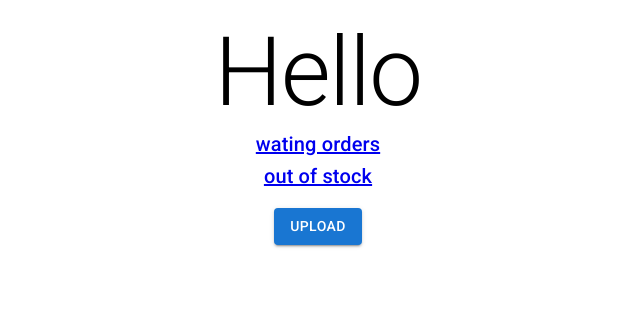
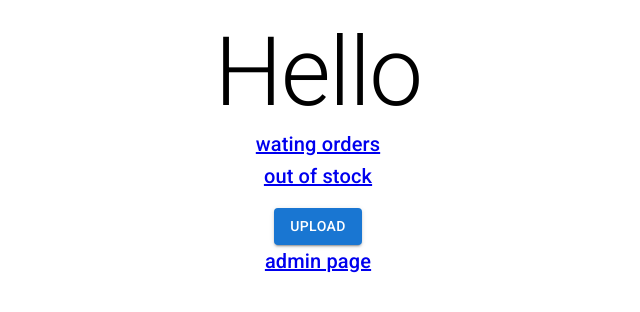
Before and after one commit to 1hakusai1/cloud-pos, a React (Create React App) app in the folder cloud-pos-front/: page /#/ in a window 1280 px wide. Shown: the top 312 px of the page, without its empty margins (322-962 px from the left). Built offline with nearby package versions, Linux system fonts and the light colour scheme.

Commit message:
管理者ページを追加

```diff
--- a/cloud-pos-front/src/index.tsx
+++ b/cloud-pos-front/src/index.tsx
@@ -2,6 +2,7 @@ import React from 'react';
 import ReactDOM from 'react-dom/client';
 import { HashRouter, Route, Routes } from 'react-router-dom';
 import './index.css';
+import { Admin } from './page/Admin';
 import { Home } from './page/Home';
 import { OutOfStock } from './page/OutOfStock';
 import { WaitingOrders } from './page/WaitingOrders';
@@ -18,6 +19,7 @@ root.render(
                 <Route path='/' element={<Home />} />
                 <Route path='/waiting' element={<WaitingOrders />} />
                 <Route path='/outofstock' element={<OutOfStock />} />
+                <Route path='/admin' element={<Admin />} />
             </Routes>
         </HashRouter>
     </React.StrictMode>
--- /dev/null
+++ b/cloud-pos-front/src/page/Admin.tsx
@@ -0,0 +1,7 @@
+import { Typography } from "@mui/material"
+
+export const Admin = () => {
+    return (
+        <Typography variant="h1" textAlign="center">Admin Page</Typography>
+    )
+}
--- a/cloud-pos-front/src/page/Home.tsx
+++ b/cloud-pos-front/src/page/Home.tsx
@@ -16,6 +16,9 @@ export const Home = () => {
             <Box textAlign="center" mt={2}>
                 <FileUploadButton />
             </Box>
+            <Link to={"/admin"}>
+                <Typography variant="h6" textAlign={"center"}>admin page</Typography>
+            </Link>
         </>
     )
 }
```
